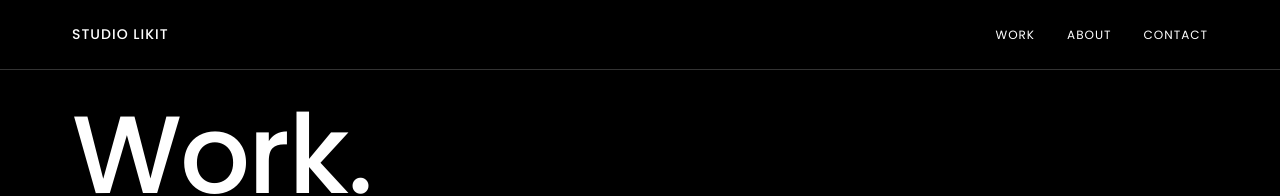
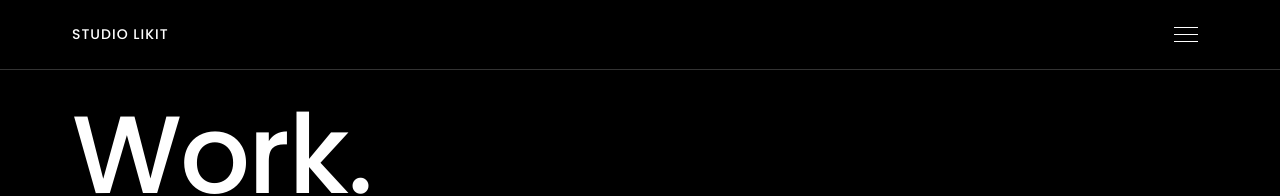
Before and after one commit to studiolikit-lab/studiolikit, a React (Vite) app: page / in a window 1280 px wide. Shown: the top 196 px of the page. Built offline with nearby package versions, Linux system fonts and the light colour scheme.

Commit message:
파비콘 및 메뉴 수정

```diff
--- a/src/components/Layout.css
+++ b/src/components/Layout.css
@@ -25,22 +25,108 @@
     color: var(--text-primary);
 }
 
-.nav-links {
+/* Hamburger Menu Icon */
+.hamburger {
+    background: none;
+    border: none;
+    cursor: pointer;
     display: flex;
+    flex-direction: column;
+    gap: 6px;
+    padding: 10px;
+    z-index: 1100;
+}
+
+.hamburger .line {
+    width: 24px;
+    height: 1px;
+    background-color: var(--text-primary);
+    transition: var(--transition);
+}
+
+.hamburger.is-active .line:nth-child(1) {
+    transform: translateY(7px) rotate(45deg);
+}
+
+.hamburger.is-active .line:nth-child(2) {
+    opacity: 0;
+}
+
+.hamburger.is-active .line:nth-child(3) {
+    transform: translateY(-7px) rotate(-45deg);
+}
+
+/* Side Menu */
+.side-menu {
+    position: fixed;
+    top: 0;
+    right: 0;
+    width: 400px;
+    height: 100vh;
+    background: #000000;
+    z-index: 1050;
+    transform: translateX(100%);
+    transition: transform 0.3s cubic-bezier(0.85, 0, 0.15, 1);
+    border-left: 1px solid var(--border-color);
+    display: flex;
+    align-items: center;
+    padding: 0 4rem;
+}
+
+.side-menu.active {
+    transform: translateX(0);
+}
+
+.side-nav-links {
+    display: flex;
+    flex-direction: column;
     gap: 2rem;
 }
 
-.nav-links a {
-    font-weight: 400;
-    font-size: 12px;
+.side-nav-links a {
+    font-size: 32px;
+    font-weight: 500;
     color: var(--text-primary);
+    text-transform: uppercase;
+    letter-spacing: 2px;
     transition: var(--transition);
-    text-transform: uppercase;
-    letter-spacing: 1px;
 }
 
-.nav-links a:hover {
-    opacity: 0.6;
+.side-nav-links a:hover {
+    opacity: 0.5;
+    padding-left: 10px;
+}
+
+/* Overlay */
+.menu-overlay {
+    position: fixed;
+    top: 0;
+    left: 0;
+    width: 100%;
+    height: 100vh;
+    background: rgba(0, 0, 0, 0.6);
+    backdrop-filter: blur(5px);
+    z-index: 1040;
+    opacity: 0;
+    visibility: hidden;
+    transition: var(--transition);
+}
+
+.menu-overlay.active {
+    opacity: 1;
+    visibility: visible;
+}
+
+/* Responsive side menu */
+@media (max-width: 480px) {
+    .side-menu {
+        width: 100%;
+        padding: 0 2rem;
+    }
+
+    .side-nav-links a {
+        font-size: 24px;
+    }
 }
 
 .footer {
--- a/src/components/Layout.jsx
+++ b/src/components/Layout.jsx
@@ -1,19 +1,36 @@
-import React from 'react';
+import React, { useState } from 'react';
 import './Layout.css';
 
 const Layout = ({ children }) => {
+    const [isMenuOpen, setIsMenuOpen] = useState(false);
+
+    const toggleMenu = () => setIsMenuOpen(!isMenuOpen);
+
     return (
-        <div className="layout">
+        <div className={`layout ${isMenuOpen ? 'menu-open' : ''}`}>
             <nav className="navbar">
                 <div className="container nav-content">
                     <div className="logo">STUDIO LIKIT</div>
-                    <ul className="nav-links">
-                        <li><a href="#projects">WORK</a></li>
-                        <li><a href="#about">ABOUT</a></li>
-                        <li><a href="#contact">CONTACT</a></li>
+                    <button className={`hamburger ${isMenuOpen ? 'is-active' : ''}`} onClick={toggleMenu}>
+                        <span className="line"></span>
+                        <span className="line"></span>
+                        <span className="line"></span>
+                    </button>
+                </div>
+            </nav>
+
+            <aside className={`side-menu ${isMenuOpen ? 'active' : ''}`}>
+                <div className="side-menu-content">
+                    <ul className="side-nav-links">
+                        <li><a href="#projects" onClick={toggleMenu}>WORK</a></li>
+                        <li><a href="#about" onClick={toggleMenu}>ABOUT</a></li>
+                        <li><a href="#contact" onClick={toggleMenu}>CONTACT</a></li>
                     </ul>
                 </div>
-            </nav>
+            </aside>
+
+            <div className={`menu-overlay ${isMenuOpen ? 'active' : ''}`} onClick={toggleMenu}></div>
+
             <main>{children}</main>
             <footer className="footer">
                 <div className="container">
```
